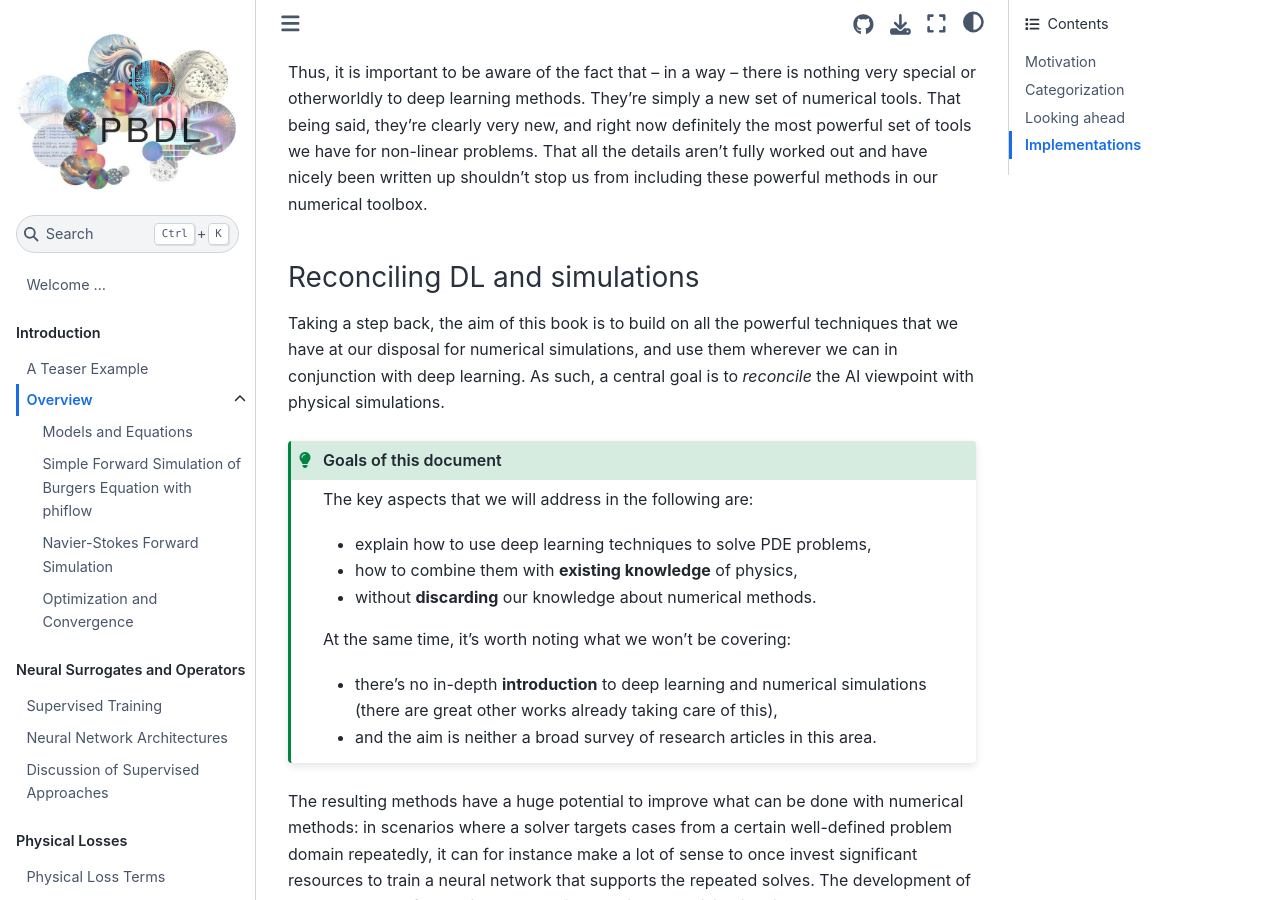
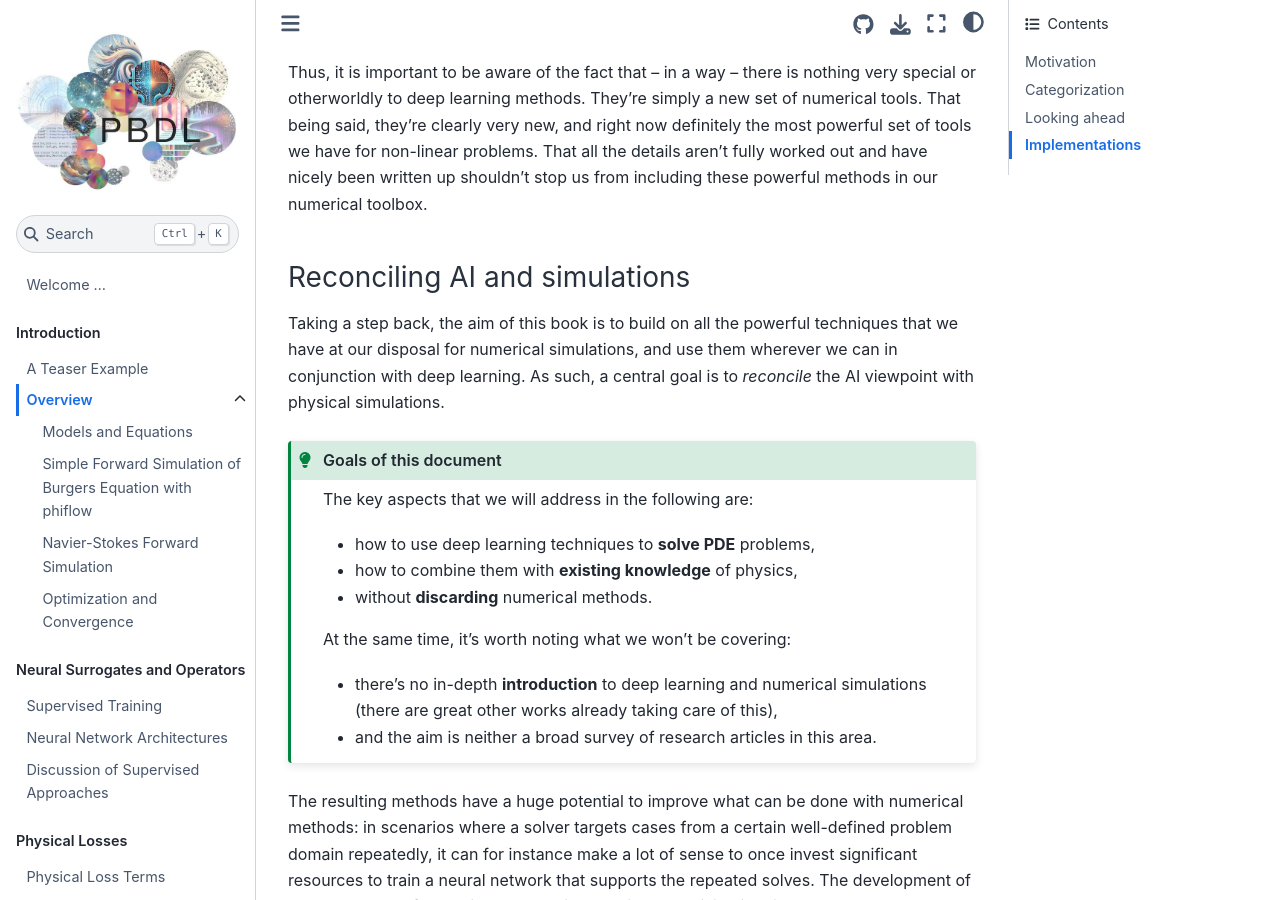
Before and after one commit to tum-pbs/pbdl-book, a Jupyter Book: the page built from overview.md, in a window 1280 px wide and 900 px high, scrolled down 2263 px. Built offline with Jupyter Book 1.0.4 settings and Sphinx 7.4.7 and the Sphinx Book theme 1.1.4, drawn with Linux system fonts in a browser that asks for light colours; pages that are not in the unit, such as notebooks, are missing from menus; cross-references to code outside the pages are shown as plain code.

````diff
--- a/overview.md
+++ b/overview.md
@@ -98,7 +98,7 @@ definitely the most powerful set of tools we have for non-linear problems.
 That all the details aren't fully worked out and have nicely been written up
 shouldn't stop us from including these powerful methods in our numerical toolbox.
 
-### Reconciling DL and simulations
+### Reconciling AI and simulations
 
 Taking a step back, the aim of this book is to build on all the powerful techniques that we have
 at our disposal for numerical simulations, and use them wherever we can in conjunction
@@ -108,9 +108,9 @@ As such, a central goal is to _reconcile_ the AI viewpoint with physical simulat
 ```{admonition} Goals of this document
 :class: tip
 The key aspects that we will address in the following are:
-- explain how to use deep learning techniques to solve PDE problems,
+- how to use deep learning techniques to **solve PDE** problems,
 - how to combine them with **existing knowledge** of physics,
-- without **discarding** our knowledge about numerical methods.
+- without **discarding** numerical methods.
 
 At the same time, it's worth noting what we won't be covering:
 - there's no in-depth **introduction** to deep learning and numerical simulations (there are great other works already taking care of this),
--- a/references.bib
+++ b/references.bib
@@ -27,7 +55,6 @@
   booktitle={International Conference on Machine Learning},
   year={2024}
 }
-
 
 @inproceedings{liu2024airfoils,
 	  title={Uncertainty-aware Surrogate Models for Airfoil Flow Simulations with Denoising Diffusion Probabilistic Models},
````
Also changed, not shown: other parts of references.bib (+30 -2 lines), probmodels-graph.md (+1 -1 lines), supervised-arch.md (+1 -1 lines).
